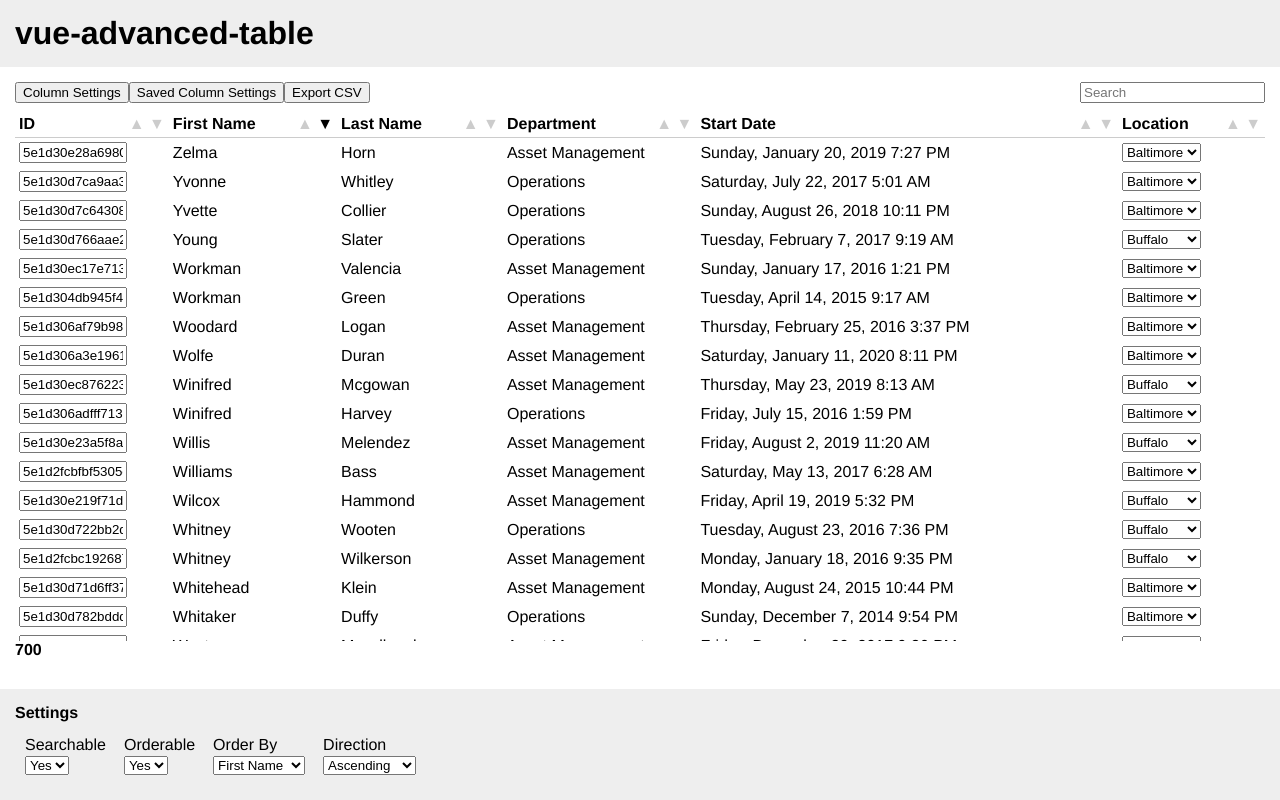
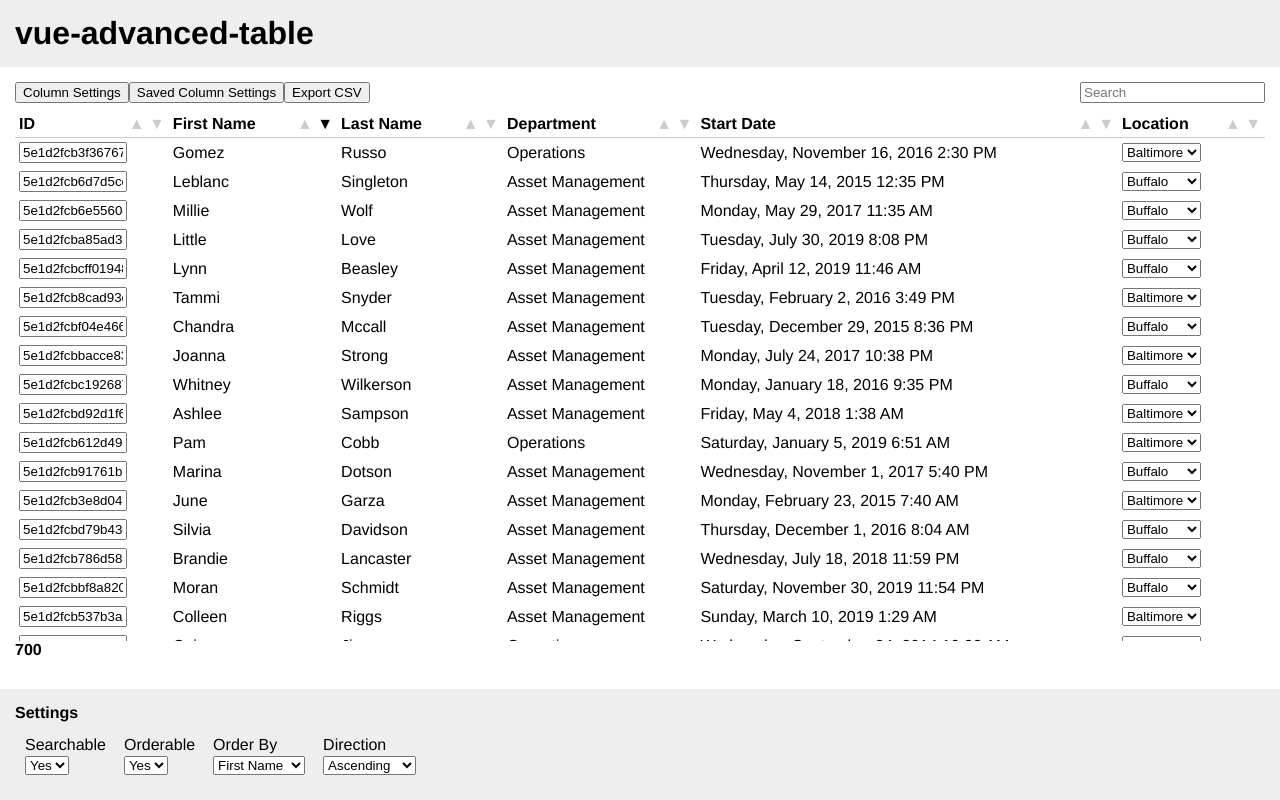
Before and after one commit to afineedge/vue-advanced-table, a Vue app: page / in a window 1280 px wide. Built offline with nearby package versions, Linux system fonts and the light colour scheme.

Commit message:
Revert "row ordering fix"
This reverts commit 300cd329b9b8d129ceb3137e39b14a22c8de3946.

```diff
--- a/src/components/vue-advanced-table.vue
+++ b/src/components/vue-advanced-table.vue
@@ -533,7 +533,7 @@ export default {
         return response;
       }
 
-      return self.reorderedRows;
+      return rows;
     },
     currentPageRows: function() {
       var self = this;
```
Also changed, not shown: 7 other files (tests, documents, lock files or other folders).
